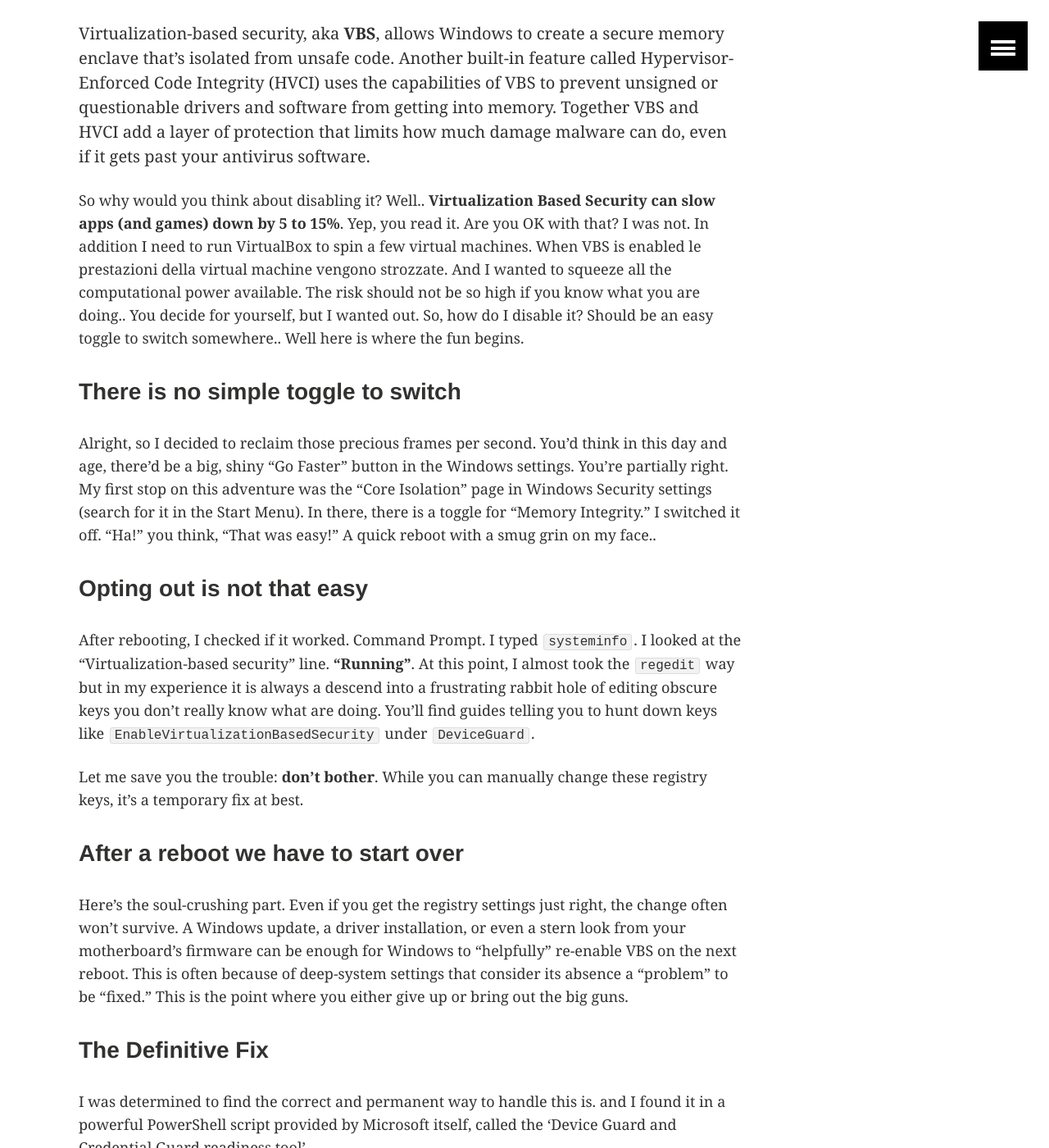
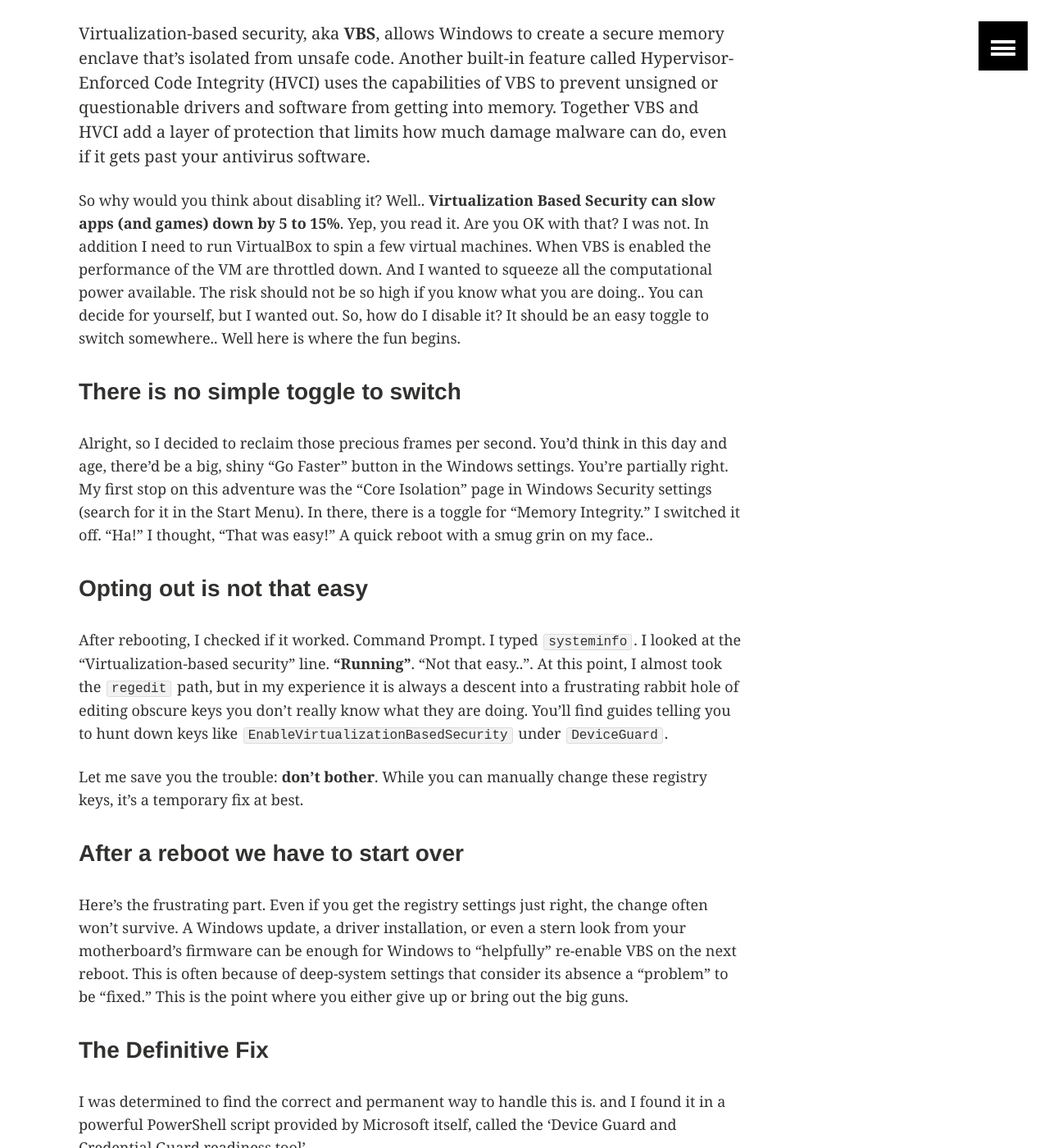
Before and after one commit to nmiglio/nmiglio.github.io, a Jekyll site: the page built from _posts/2026-02-24-permanently-disable-vbs.md, in a window 1280 px wide and 1400 px high, scrolled down 256 px. Shown: the whole window at 82% size. Built offline with Jekyll 4.4.1, drawn with Linux system fonts in a browser that asks for light colours; some of the changed text lies outside the part shown.

Commit message:
small edits

```diff
--- a/_posts/2026-02-24-permanently-disable-vbs.md
+++ b/_posts/2026-02-24-permanently-disable-vbs.md
@@ -9,38 +9,40 @@
 Virtualization-based security, aka **VBS**, allows Windows to create a secure memory enclave that's isolated from unsafe code. Another built-in feature called Hypervisor-Enforced Code Integrity (HVCI) uses the capabilities of VBS to prevent unsigned or questionable drivers and software from getting into memory. Together VBS and HVCI add a layer of protection that limits how much damage malware can do, even if it gets past your antivirus software.
 
 So why would you think about disabling it? Well.. **Virtualization Based Security can slow apps (and games) down by 5 to 15%**.
-Yep, you read it. Are you OK with that? I was not. In addition I need to run VirtualBox to spin a few virtual machines. When VBS is enabled le prestazioni della virtual machine vengono strozzate. And I wanted to squeeze all the computational power available. The risk should not be so high if you know what you are doing.. You decide for yourself, but I wanted out. So, how do I disable it? Should be an easy toggle to switch somewhere.. Well here is where the fun begins.
+Yep, you read it. Are you OK with that? I was not. In addition I need to run VirtualBox to spin a few virtual machines. When VBS is enabled the performance of the VM are throttled down. And I wanted to squeeze all the computational power available. The risk should not be so high if you know what you are doing.. You can decide for yourself, but I wanted out. So, how do I disable it? It should be an easy toggle to switch somewhere.. Well here is where the fun begins.
 
 ### There is no simple toggle to switch
 
-Alright, so I decided to reclaim those precious frames per second. You'd think in this day and age, there'd be a big, shiny "Go Faster" button in the Windows settings. You're partially right. My first stop on this adventure was the "Core Isolation" page in Windows Security settings (search for it in the Start Menu). In there, there is a toggle for "Memory Integrity." I switched it off. "Ha!" you think, "That was easy!" A quick reboot with a smug grin on my face..
+Alright, so I decided to reclaim those precious frames per second. You'd think in this day and age, there'd be a big, shiny "Go Faster" button in the Windows settings. You're partially right. My first stop on this adventure was the "Core Isolation" page in Windows Security settings (search for it in the Start Menu). In there, there is a toggle for "Memory Integrity." I switched it off. "Ha!" I thought, "That was easy!" A quick reboot with a smug grin on my face..
 
 ### Opting out is not that easy
 
-After rebooting, I checked if it worked. Command Prompt. I typed `systeminfo`. I looked at the "Virtualization-based security" line. **"Running"**. At this point, I almost took the `regedit` way but in my experience it is always a descend into a frustrating rabbit hole of editing obscure keys you don't really know what are doing. You'll find guides telling you to hunt down keys like `EnableVirtualizationBasedSecurity` under `DeviceGuard`.
+After rebooting, I checked if it worked. Command Prompt. I typed `systeminfo`. I looked at the "Virtualization-based security" line. **"Running"**. "Not that easy..". At this point, I almost took the `regedit` path, but in my experience it is always a descent into a frustrating rabbit hole of editing obscure keys you don't really know what they are doing. You'll find guides telling you to hunt down keys like `EnableVirtualizationBasedSecurity` under `DeviceGuard`.
 
 Let me save you the trouble: **don't bother**. While you can manually change these registry keys, it's a temporary fix at best.
 
 ### After a reboot we have to start over
 
-Here’s the soul-crushing part. Even if you get the registry settings just right, the change often won't survive. A Windows update, a driver installation, or even a stern look from your motherboard's firmware can be enough for Windows to "helpfully" re-enable VBS on the next reboot. This is often because of deep-system settings that consider its absence a "problem" to be "fixed." This is the point where you either give up or bring out the big guns.
+Here’s the frustrating part. Even if you get the registry settings just right, the change often won't survive. A Windows update, a driver installation, or even a stern look from your motherboard's firmware can be enough for Windows to "helpfully" re-enable VBS on the next reboot. This is often because of deep-system settings that consider its absence a "problem" to be "fixed." This is the point where you either give up or bring out the big guns.
 
 ### The Definitive Fix
 
 I was determined to find the correct and permanent way to handle this is. and I found it in a powerful PowerShell script provided by Microsoft itself, called the 'Device Guard and Credential Guard readiness tool'.
 
-This script was the final word on the matter. It does everything the right way. I run it with the `-Disable` flag. It cleaned up not only all the necessary registry keys automatically (so you I didn't have to), but it also performrd some pre-boot magic. Using the Boot Configuration Data (`bcdedit`) tool it scheduled a special task for the next boot telling my computer: "Hey, before you even load Windows next time, run this special program (`SecConfig.efi`) and turn off VBS at the firmware level." This was it.
+This script was the final word on the matter. It does everything the right way. I ran it with the `-Disable` flag. It cleaned up not only all the necessary registry keys automatically (so you I didn't have to), but it also performed some pre-boot magic. Using the Boot Configuration Data (`bcdedit`) tool it scheduled a special task for the next boot telling my computer: "Hey, before you even load Windows next time, run this special program (`SecConfig.efi`) and turn off VBS at the firmware level." This was it.
 
 ### The Final Boss: The Reboot Prompt
 
 This was the crucial step that the script set up. After running the script and rebooting, I didn't go straight to Windows. I was greeted by a confirmation screen asking if I wanted to disable these security features.
 
-**HELL YEAH!.** I had to press a specific key (I think it was F3) to confirm. This was the system's final check, ensuring that I - the human in command - was authorizing this change. Once confirmed, the system finished booting.
+**HELL YEAH!** I had to press a specific key (I think it was F3) to confirm. This was the system's final check, ensuring that I - the human in command - was authorizing this change. Once confirmed, the system finished booting.
 
 ### The check after reboot
 
-Then the true moment of truth. Once back in Windows, I opened a Command Prompt and typed `systeminfo` once again. I scrolled down the list and found the line for "Virtualization-based security". And there I saw the confirmation I won the battle this time: I could read the two most beautiful words in the English language: "Not enabled".
+Then came final moment of truth. Once back in Windows, I opened a Command Prompt and typed `systeminfo` once again. I scrolled down the list and found the line for "Virtualization-based security". And there I saw the confirmation that I had won the battle this time: I could read the two most beautiful words in the English language: "Not enabled".
 
 ### Done
 
-And this was it.I successfully navigated the labyrinth of Windows settings, bypassed the registry trap, and used the crushing tool to disable VBS for good. Now I can go enjoy the extra horsepower and smoother performance. I think I earned them.
+And this was it.I successfully navigated the labyrinth of Windows settings, bypassed the registry trap, and used the right crushing tool to disable VBS for good. Now I can go enjoy the extra horsepower and smoother performance.
+
+I think I earned them.
```
